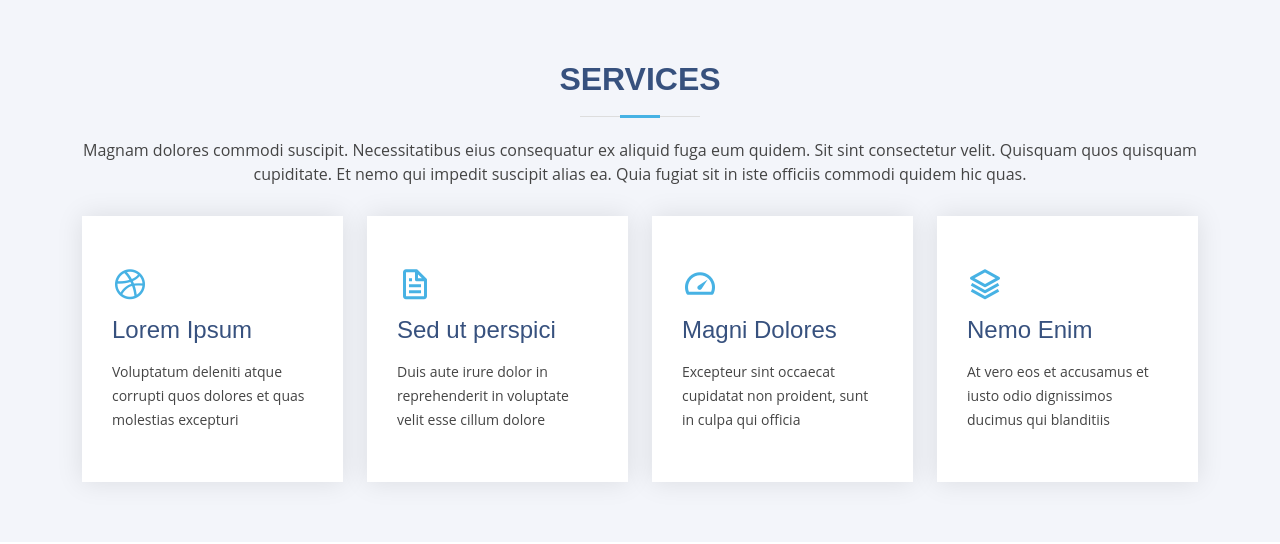
After one commit to Prabhat-96/Dango, a Django app: page /test/ in a window 1280 px wide. The commit adds this page. Shown: the top 544 px of the page. Run offline with Django 4.2, Linux system fonts and the light colour scheme; some libraries are stand-ins or nearby versions.

Commit message:
test .html included

```diff
--- a/PrabhatProject/Programmerji/urls.py
+++ b/PrabhatProject/Programmerji/urls.py
@@ -20,4 +20,5 @@ from django.urls import include, path
 urlpatterns = [
     path('', include('my_app.urls')),
     path('admin/', admin.site.urls),
+    path('test/', include('my_app.urls')),
 ]
--- a/PrabhatProject/my_app/templates/index.html
+++ b/PrabhatProject/my_app/templates/index.html
@@ -335,7 +335,7 @@
     </section><!-- End Skills Section -->
 
     <!-- ======= Services Section ======= -->
-    <section id="services" class="services section-bg">
+    <!-- <section id="services" class="services section-bg">
       <div class="container" data-aos="fade-up">
 
         <div class="section-title">
@@ -384,7 +384,7 @@
         </div>
 
       </div>
-    </section><!-- End Services Section -->
+    </section>--><!-- End Services Section -->
 
     <!-- ======= Cta Section ======= -->
     {% comment %} <section id="cta" class="cta">
--- /dev/null
+++ b/PrabhatProject/my_app/templates/test.html
@@ -0,0 +1,86 @@
+<!DOCTYPE html>
+<html lang="en">
+    {% load static %}
+<head>
+    <meta charset="UTF-8">
+    <meta http-equiv="X-UA-Compatible" content="IE=edge">
+    <meta name="viewport" content="width=device-width, initial-scale=1.0">
+    <title>Quizzes</title>
+
+    <!-- Vendor CSS Files -->
+  <link href="{% static 'my_app/vendor/aos/aos.css' %}" rel="stylesheet">
+  <link href="{% static 'my_app/vendor/bootstrap/css/bootstrap.min.css' %}" rel="stylesheet">
+  <link href="{% static 'my_app/vendor/bootstrap-icons/bootstrap-icons.css' %}" rel="stylesheet">
+  <link href="{% static 'my_app/vendor/boxicons/css/boxicons.min.css' %}" rel="stylesheet">
+  <link href="{% static 'my_app/vendor/glightbox/css/glightbox.min.css' %}" rel="stylesheet">
+  <link href="{% static 'my_app/vendor/remixicon/remixicon.css' %}" rel="stylesheet">
+  <link href="{% static 'my_app/vendor/swiper/swiper-bundle.min.css' %}" rel="stylesheet">
+
+  <!-- Template Main CSS File -->
+  <link href="{% static 'my_app/css/style.css' %}" rel="stylesheet">
+
+</head>
+<body>
+    <section id="services" class="services section-bg">
+        <div class="container" data-aos="fade-up">
+
+          <div class="section-title">
+            <h2>Services</h2>
+            <p>Magnam dolores commodi suscipit. Necessitatibus eius consequatur ex aliquid fuga eum quidem. Sit sint
+              consectetur velit. Quisquam quos quisquam cupiditate. Et nemo qui impedit suscipit alias ea. Quia fugiat sit
+              in iste officiis commodi quidem hic quas.</p>
+          </div>
+
+          <div class="row">
+            <div class="col-xl-3 col-md-6 d-flex align-items-stretch" data-aos="zoom-in" data-aos-delay="100">
+              <div class="icon-box">
+                <div class="icon"><i class="bx bxl-dribbble"></i></div>
+                <h4><a href="">Lorem Ipsum</a></h4>
+                <p>Voluptatum deleniti atque corrupti quos dolores et quas molestias excepturi</p>
+              </div>
+            </div>
+
+            <div class="col-xl-3 col-md-6 d-flex align-items-stretch mt-4 mt-md-0" data-aos="zoom-in"
+              data-aos-delay="200">
+              <div class="icon-box">
+                <div class="icon"><i class="bx bx-file"></i></div>
+                <h4><a href="">Sed ut perspici</a></h4>
+                <p>Duis aute irure dolor in reprehenderit in voluptate velit esse cillum dolore</p>
+              </div>
+            </div>
+
+            <div class="col-xl-3 col-md-6 d-flex align-items-stretch mt-4 mt-xl-0" data-aos="zoom-in"
+              data-aos-delay="300">
+              <div class="icon-box">
+                <div class="icon"><i class="bx bx-tachometer"></i></div>
+                <h4><a href="">Magni Dolores</a></h4>
+                <p>Excepteur sint occaecat cupidatat non proident, sunt in culpa qui officia</p>
+              </div>
+            </div>
+
+            <div class="col-xl-3 col-md-6 d-flex align-items-stretch mt-4 mt-xl-0" data-aos="zoom-in"
+              data-aos-delay="400">
+              <div class="icon-box">
+                <div class="icon"><i class="bx bx-layer"></i></div>
+                <h4><a href="">Nemo Enim</a></h4>
+                <p>At vero eos et accusamus et iusto odio dignissimos ducimus qui blanditiis</p>
+              </div>
+            </div>
+
+          </div>
+
+        </div>
+      </section><!-- End Services Section -->
+
+      <script src="{%  static 'my_app/vendor/aos/aos.js' %}" type="text/javascript"></script>
+  <script src="{%  static 'my_app/vendor/bootstrap/js/bootstrap.bundle.min.js' %}"></script>
+  <script src="{%  static 'my_app/vendor/glightbox/js/glightbox.min.js' %}"></script>
+  <script src="{%  static 'my_app/vendor/isotope-layout/isotope.pkgd.min.js' %}"></script>
+  <script src="{%  static 'my_app/vendor/swiper/swiper-bundle.min.js' %}"></script>
+  <script src="{%  static 'my_app/vendor/waypoints/noframework.waypoints.js' %}"></script>
+  <script src="{%  static 'my_app/vendor/php-email-form/validate.js' %}"></script>
+
+  <!-- Template Main JS File -->
+  <script src="{%  static 'my_app/js/main.js' %}"></script>
+
+</body>
--- a/PrabhatProject/my_app/urls.py
+++ b/PrabhatProject/my_app/urls.py
@@ -4,4 +4,5 @@ from . import views
 urlpatterns = [
     path('', views.my_app, name='my_app'),
     path('my_app/', views.my_app, name='my_app'),
+    path('test/',views.test),
 ]
--- a/PrabhatProject/my_app/views.py
+++ b/PrabhatProject/my_app/views.py
@@ -6,3 +6,5 @@ from django.template import loader
 def my_app(request):
   template = loader.get_template('index.html')
   return HttpResponse(template.render())
+def test(request):
+  return render(request,'test.html')
```
